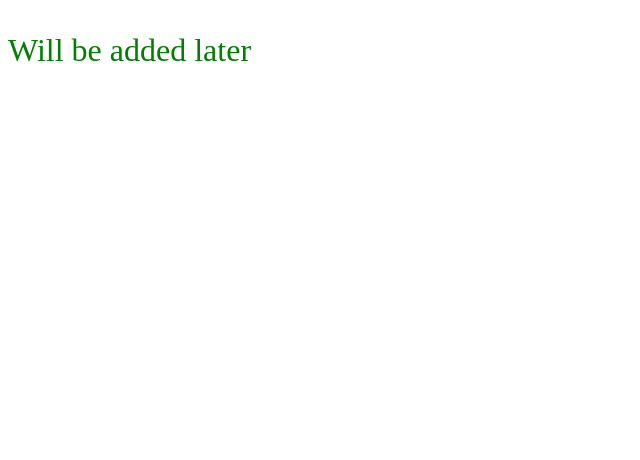
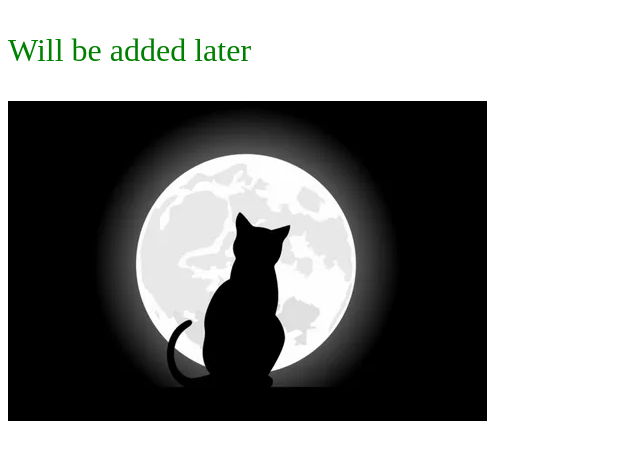
Before and after one commit to Yuliya9449/rsschool-cv, a plain HTML site: page index.html in a window 1280 px wide. Shown: the whole page, without its empty margins (0-640 px from the left). Drawn offline with Linux system fonts and the light colour scheme.

Commit message:
feat: add image

```diff
--- a/index.html
+++ b/index.html
@@ -7,5 +7,6 @@
   </head>
   <body>
     <p>Will be added later</p>
+    <img src="./images/cat.webp">
   </body>
 </html>
```
Also changed, not shown: images/cat.webp (added).
